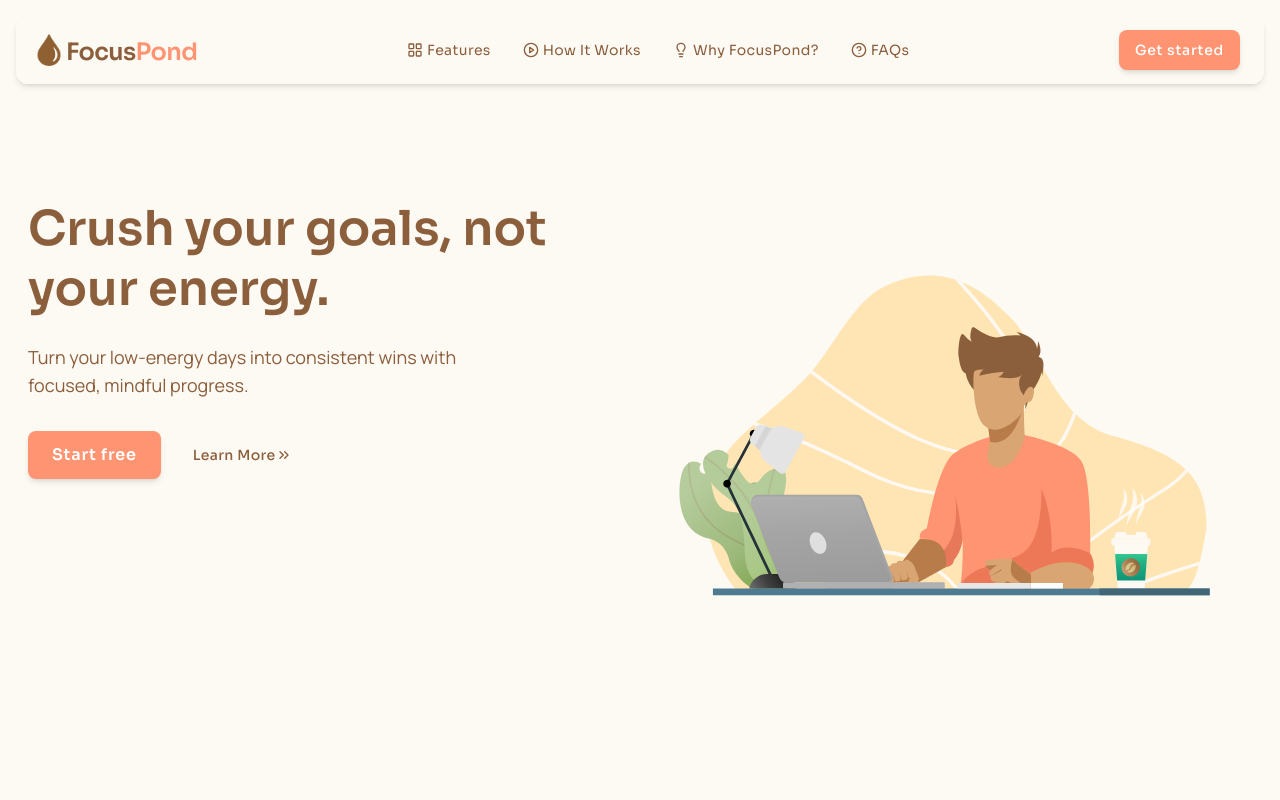
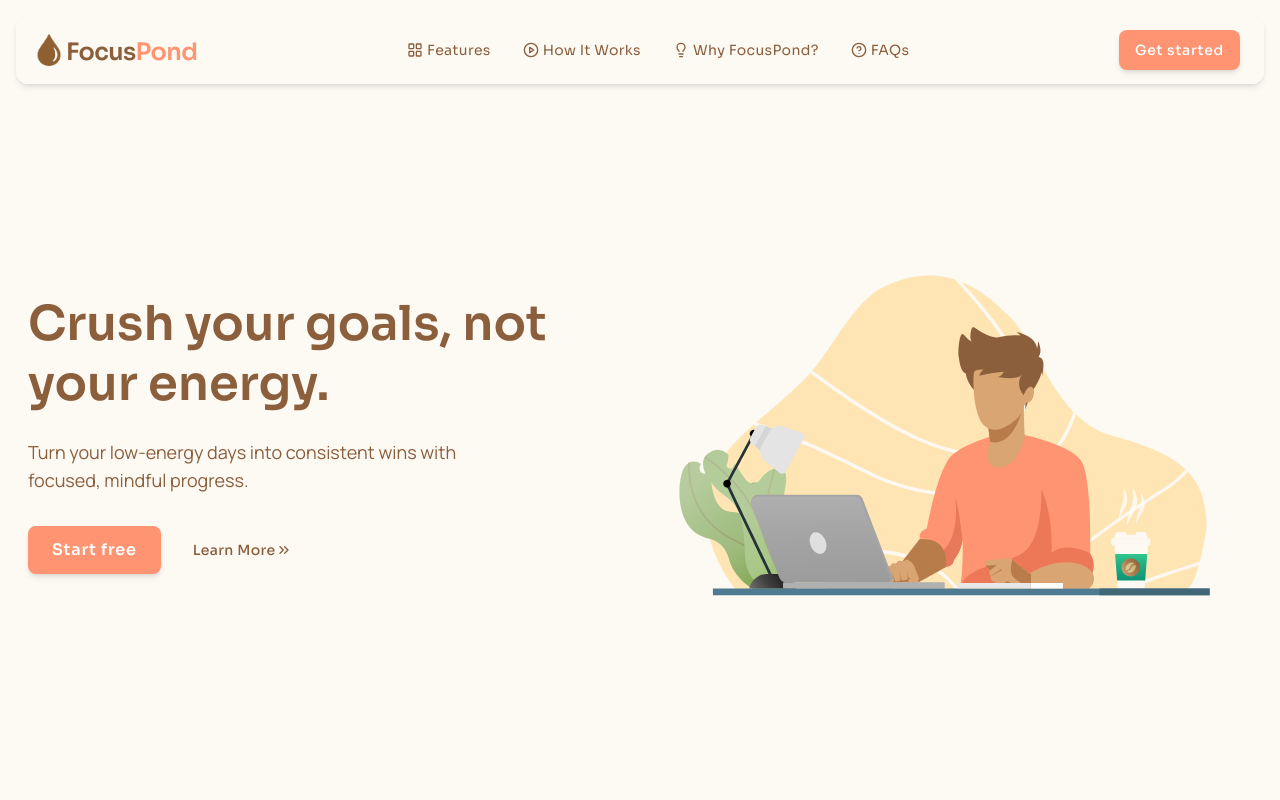
Before and after one commit to liannmaka/Focuspond, a Next.js app: page / in a window 1280 px wide. Shown: the top 800 px of the page. Built offline with nearby package versions, Linux system fonts and the light colour scheme.

Commit message:
chore: made update across different component

```diff
--- a/src/app/(landing-page)/_components/Hero.tsx
+++ b/src/app/(landing-page)/_components/Hero.tsx
@@ -19,7 +19,7 @@ const Hero = () => {
 
   return (
     <section className="hero-section-wrapper flex-center content-center">
-      <div className="grid lg:grid-cols-2 lg:gap-12 gap-4">
+      <div className="grid lg:grid-cols-2 lg:gap-12 gap-4 items-center">
         {/* Text Section */}
         <div>
           <h1>Crush your goals, not your energy.</h1>
--- a/src/app/(landing-page)/_components/NavBar.tsx
+++ b/src/app/(landing-page)/_components/NavBar.tsx
@@ -8,7 +8,7 @@ import { Menu, X } from "lucide-react";
 import { useEffect, useState } from "react";
 import { navLinks } from "@/data/landing-page/navbar";
 
-const NavBar: React.FC = () => {
+const NavBar = () => {
   const [isVisible, setIsVisible] = useState<boolean>(true);
   const [isOpen, setIsOpen] = useState<boolean>(false);
 
--- a/src/components/ui/Accordion.tsx
+++ b/src/components/ui/Accordion.tsx
@@ -2,13 +2,13 @@
 
 import { useState, useRef, useEffect } from "react";
 
-interface AccordionProps {
+type AccordionProps = {
   title: string;
   icon?: React.ReactNode;
   children: React.ReactNode;
-}
+};
 
-const Accordion: React.FC<AccordionProps> = ({ title, icon, children }) => {
+const Accordion = ({ title, icon, children }: AccordionProps) => {
   const [open, setOpen] = useState<boolean>(false);
   const contentRef = useRef<HTMLDivElement>(null);
 
--- a/src/components/ui/Badge.tsx
+++ b/src/components/ui/Badge.tsx
@@ -1,9 +1,9 @@
-interface BadgeProps {
+type BadgeProps = {
   title: string;
   className?: string;
-}
+};
 
-const Badge: React.FC<BadgeProps> = ({ title, className }) => {
+const Badge = ({ title, className }: BadgeProps) => {
   return (
     <div className={className}>
       <h2 className="badge">{title}</h2>
--- a/src/components/ui/Button.tsx
+++ b/src/components/ui/Button.tsx
@@ -5,7 +5,7 @@ import { Loader2 } from "lucide-react";
 type Variant = "primary" | "outline" | "ghost";
 type Size = "xs" | "sm" | "md" | "lg";
 
-interface ButtonProps {
+type ButtonProps = {
   href?: string;
   className?: string;
   children: React.ReactNode;
@@ -18,7 +18,7 @@ interface ButtonProps {
   type?: "button" | "submit" | "reset";
   ariaLabel?: string;
   onClick?: () => void;
-}
+};
 
 const Button: React.FC<ButtonProps> = ({
   href,
```
Also changed, not shown: src/types/landing-page/index.ts (+6 -6 lines).
